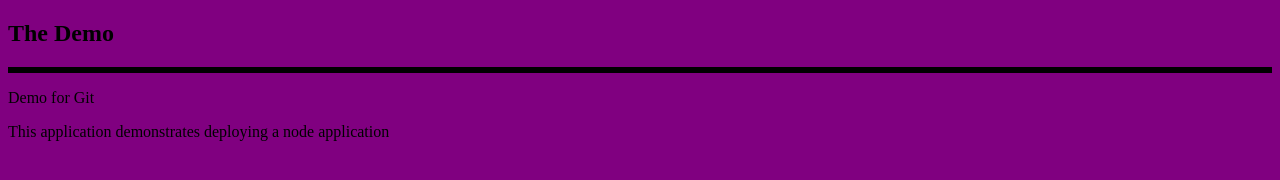
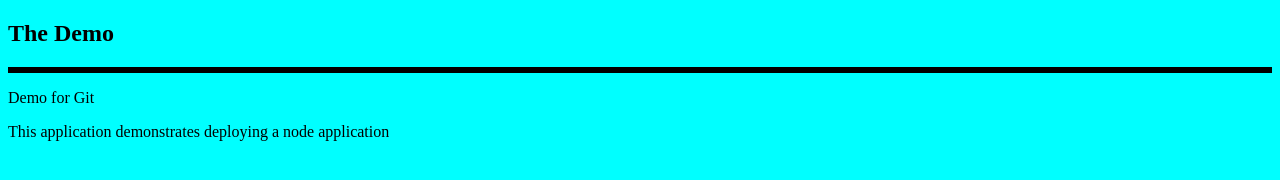
Before and after one commit to m-akramb/node_ab, a website: page index.html in a window 1280 px wide. Drawn offline with Linux system fonts and the light colour scheme.

```diff
--- a/index.html
+++ b/index.html
@@ -4,7 +4,7 @@
 <style>
 p.solid{border-style:solid;}
 </style>
-<body style = "background-color:purple;">
+<body style = "background-color:cyan;">
 <h2> The Demo</h2>
 <p class = "solid">
 <p> <a>Demo for Git</a></p>
```
